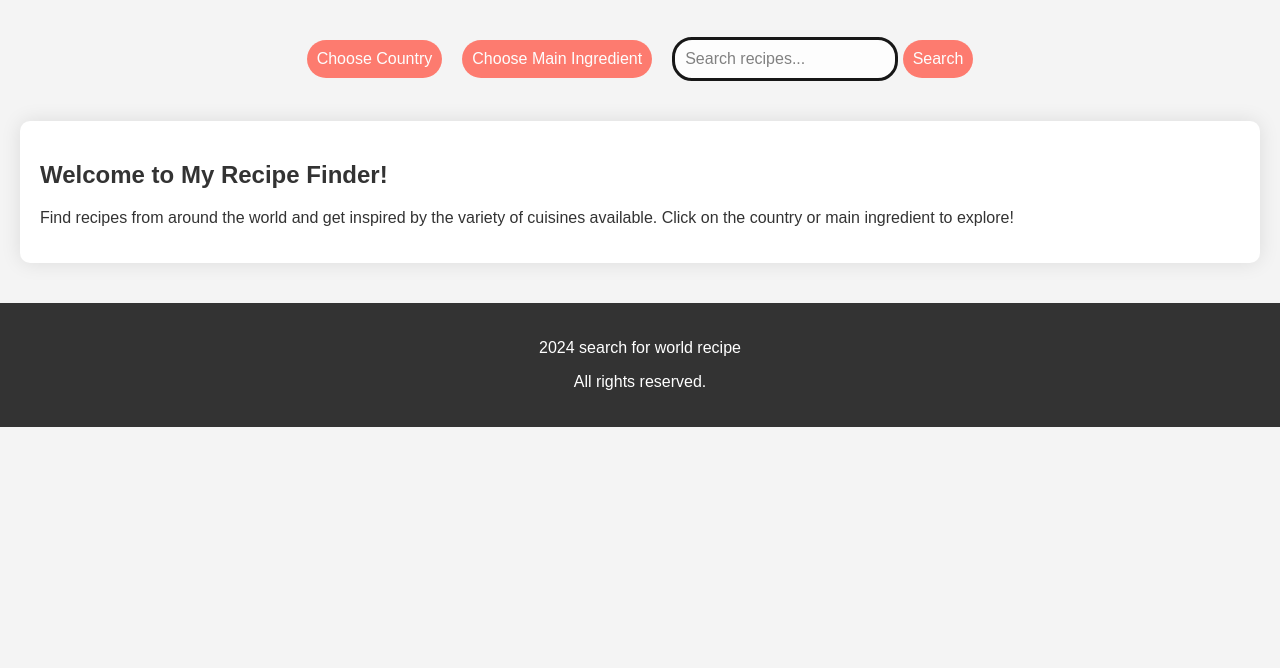
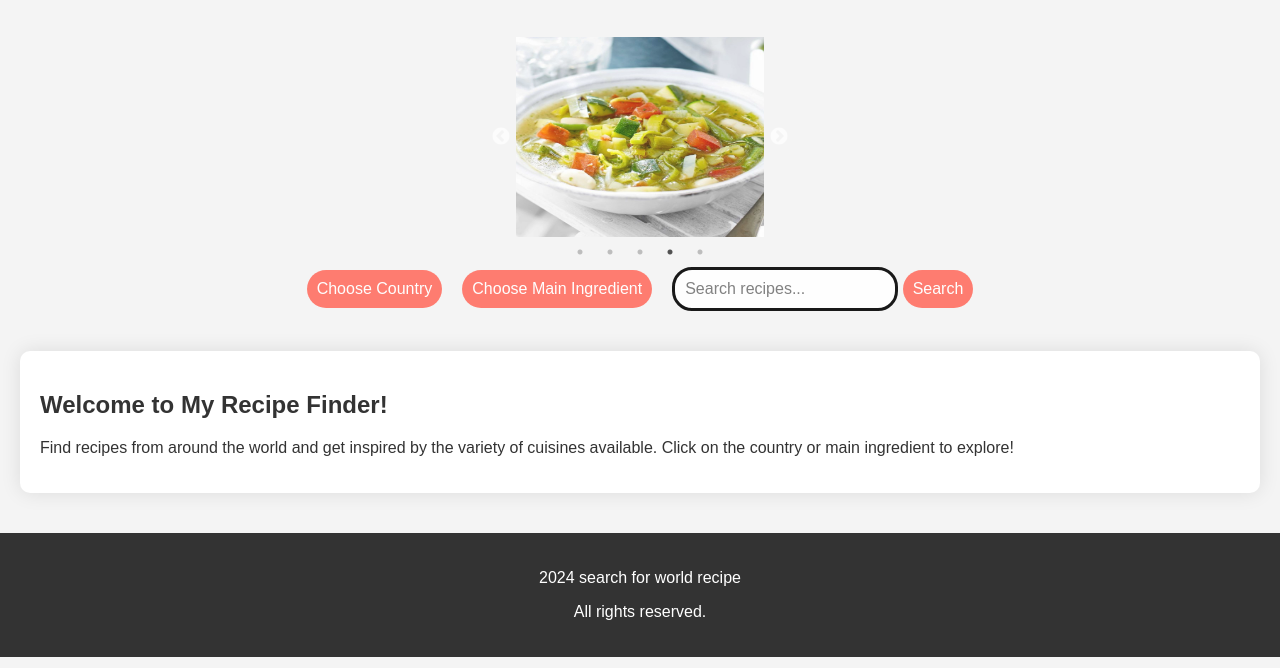
Before and after one commit to wakuwakuJINI/web, a plain HTML site: page index.html in a window 1280 px wide. Shown: the part 132-800 px from the top of the page. Drawn offline with nearby package versions, Linux system fonts and the light colour scheme; no server answers.

Commit message:
슬라이드추가

```diff
--- a/index.html
+++ b/index.html
@@ -1,15 +1,26 @@
 <!DOCTYPE html>
 <html lang="en">
   <head>
-    <meta charset="UTF-8">
-    <meta name="viewport" content="width=device-width, initial-scale=1.0">
+    <meta charset="UTF-8" />
+    <meta name="viewport" content="width=device-width, initial-scale=1.0" />
     <title>My Recipe Finder</title>
-    <link rel="stylesheet" href="styles.css">
+
+    <link rel="stylesheet" href="styles.css" />
     <script src="https://code.jquery.com/jquery-3.7.1.js" integrity="sha256-eKhayi8LEQwp4NKxN+CfCh+3qOVUtJn3QNZ0TciWLP4=" crossorigin="anonymous"></script>
+    <link rel="stylesheet" type="text/css" href="https://cdnjs.cloudflare.com/ajax/libs/slick-carousel/1.8.1/slick.min.css" />
+    <link rel="stylesheet" type="text/css" href="https://cdnjs.cloudflare.com/ajax/libs/slick-carousel/1.8.1/slick-theme.min.css" />
   </head>
   <body>
     <header>
+      <script type="text/javascript" src="https://cdn.jsdelivr.net/npm/slick-carousel@1.8.1/slick/slick.min.js"></script>
       <h1>My Recipe Finder</h1>
+      <div class="slide">
+        <img src="IMG/1.jpg" alt="이미지1" />
+        <img src="IMG/2.jpg" alt="이미지2" />
+        <img src="IMG/3.jpg" alt="이미지3" />
+        <img src="IMG/4.jpg" alt="이미지4" />
+        <img src="IMG/5.jpg" alt="이미지5" />
+      </div>
       <nav>
         <div class="dropdown">
           <button class="dropbtn">Choose Country</button>
@@ -20,9 +31,22 @@
           <div id="ingredient-list" class="dropdown-content"></div>
         </div>
         <div class="search-bar">
-                <input type="text" id="search-input" placeholder="Search recipes...">
+          <input type="text" id="search-input" placeholder="Search recipes..." />
           <button id="search-button">Search</button>
         </div>
+
+        <script>
+          $(document).ready(() => {
+            $(".slide").slick({
+              infinite: true,
+              dots: true,
+              slidesToShow: 1,
+              autoplay: true,
+              autoplaySpeed: 1000,
+              centerMode: false,
+            });
+          });
+        </script>
       </nav>
     </header>
 
--- a/script.js
+++ b/script.js
@@ -1,40 +1,51 @@
 // 페이지 로드 후 실행
-document.addEventListener('DOMContentLoaded', () => {
-    loadCountries();         // 나라 목록 불러오기
-    loadMainIngredients();   // 메인 재료 목록 불러오기
-    loadRandomRecipes();     // 랜덤 음식 불러오기
+$(document).ready(() => {
+  $(".slide").slick({
+    infinite: true,
+    dots: true,
+    slidesToShow: 1,
+    autoplay: true,
+    autoplaySpeed: 1000,
+    centerMode: false,
+  });
+});
+
+document.addEventListener("DOMContentLoaded", () => {
+  loadCountries(); // 나라 목록 불러오기
+  loadMainIngredients(); // 메인 재료 목록 불러오기
+  loadRandomRecipes(); // 랜덤 음식 불러오기
 
   // 나라 선택 시 해당 나라의 음식 목록 불러오기
-    document.getElementById('country-list').addEventListener('click', (e) => {
-        if (e.target.tagName === 'A') {
+  document.getElementById("country-list").addEventListener("click", (e) => {
+    if (e.target.tagName === "A") {
       loadRecipesByCountry(e.target.innerText);
     }
   });
 
   // 메인 재료 선택 시 해당 재료의 음식 목록 불러오기
-    document.getElementById('ingredient-list').addEventListener('click', (e) => {
-        if (e.target.tagName === 'A') {
+  document.getElementById("ingredient-list").addEventListener("click", (e) => {
+    if (e.target.tagName === "A") {
       loadRecipesByIngredient(e.target.innerText);
     }
   });
 
   // 검색 버튼 클릭 시 검색어와 일치하는 음식 불러오기
-    document.getElementById('search-button').addEventListener('click', () => {
-        const query = document.getElementById('search-input').value;
+  document.getElementById("search-button").addEventListener("click", () => {
+    const query = document.getElementById("search-input").value;
     loadRecipesBySearch(query);
   });
 });
 
 // 나라 목록 불러오기
 async function loadCountries() {
-    const res = await fetch('https://www.themealdb.com/api/json/v1/1/list.php?a=list');
+  const res = await fetch("https://www.themealdb.com/api/json/v1/1/list.php?a=list");
   const data = await res.json();
   const countries = data.meals;
 
-    const countryList = document.getElementById('country-list');
-    countries.forEach(country => {
-        const countryLink = document.createElement('a');
-        countryLink.href = '#';
+  const countryList = document.getElementById("country-list");
+  countries.forEach((country) => {
+    const countryLink = document.createElement("a");
+    countryLink.href = "#";
     countryLink.innerText = country.strArea;
     countryList.appendChild(countryLink);
   });
@@ -42,12 +53,12 @@ async function loadCountries() {
 
 // 메인 재료 목록 불러오기
 async function loadMainIngredients() {
-    const mainIngredients = ['Chicken', 'Lamb', 'Beef', 'Pork'];
-    const ingredientList = document.getElementById('ingredient-list');
+  const mainIngredients = ["Chicken", "Lamb", "Beef", "Pork"];
+  const ingredientList = document.getElementById("ingredient-list");
 
-    mainIngredients.forEach(ingredient => {
-        const ingredientLink = document.createElement('a');
-        ingredientLink.href = '#';
+  mainIngredients.forEach((ingredient) => {
+    const ingredientLink = document.createElement("a");
+    ingredientLink.href = "#";
     ingredientLink.innerText = ingredient;
     ingredientList.appendChild(ingredientLink);
   });
@@ -55,23 +66,23 @@ async function loadMainIngredients() {
 
 // 랜덤음식 불러오기
 async function loadRandomRecipes() {
-    const container = document.querySelector('.random-recipes');
-    container.innerHTML = '';  // 이전 내용 지우기
+  const container = document.querySelector(".random-recipes");
+  container.innerHTML = ""; // 이전 내용 지우기
 
   for (let i = 0; i <= 20; i++) {
-        const res = await fetch('https://www.themealdb.com/api/json/v1/1/random.php');
+    const res = await fetch("https://www.themealdb.com/api/json/v1/1/random.php");
     const data = await res.json();
     const meal = data.meals[0];
 
-        const recipeDiv = document.createElement('div');
-        recipeDiv.className = 'recipe-item';
+    const recipeDiv = document.createElement("div");
+    recipeDiv.className = "recipe-item";
 
-        const img = document.createElement('img');
+    const img = document.createElement("img");
     img.src = meal.strMealThumb;
     img.alt = meal.strMeal;
-        img.addEventListener('click', () => displayRecipePage(meal));
+    img.addEventListener("click", () => displayRecipePage(meal));
 
-        const name = document.createElement('p');
+    const name = document.createElement("p");
     name.innerText = meal.strMeal;
 
     recipeDiv.appendChild(img);
@@ -79,7 +90,6 @@ async function loadRandomRecipes() {
     container.appendChild(recipeDiv);
   }
 }
-
 
 // 특정 나라의음식 불러오기
 async function loadRecipesByCountry(country) {
@@ -102,24 +112,23 @@ async function loadRecipesBySearch(query) {
   showRecipes(data.meals);
 }
 
-
 //음식 목록을 표시
 function showRecipes(meals) {
-    const container = document.querySelector('.random-recipes');
-    container.innerHTML = '';  // 이전 내용 지우기
+  const container = document.querySelector(".random-recipes");
+  container.innerHTML = ""; // 이전 내용 지우기
 
-    meals.forEach(meal => {
-        const recipeDiv = document.createElement('div');
-        recipeDiv.className = 'recipe-item';
+  meals.forEach((meal) => {
+    const recipeDiv = document.createElement("div");
+    recipeDiv.className = "recipe-item";
 
-        const img = document.createElement('img');
+    const img = document.createElement("img");
     img.src = meal.strMealThumb;
     img.alt = meal.strMeal;
-        img.addEventListener('click', () => {
-            displayRecipePage(meal);  // 이미지 클릭시, 새로운페이지에 세부내용 나오게한다.
+    img.addEventListener("click", () => {
+      displayRecipePage(meal); // 이미지 클릭시, 새로운페이지에 세부내용 나오게한다.
     });
 
-        const name = document.createElement('p');
+    const name = document.createElement("p");
     name.innerText = meal.strMeal;
 
     recipeDiv.appendChild(img);
--- a/styles.css
+++ b/styles.css
@@ -16,13 +16,18 @@ header {
   position: relative;
 }
 
-
 header h1 {
   color: #fff;
-    font-size :60px
-
+  font-size: 60px;
 }
-
+.slide {
+  width: 20%;
+  margin: 0 auto;
+}
+.slide img {
+  width: 300px;
+  height: 200px;
+}
 nav {
   display: flex;
   justify-content: center;
@@ -30,12 +35,14 @@ nav {
   margin-top: 20px;
 }
 
-.dropdown, .search-bar {
+.dropdown,
+.search-bar {
   margin: 0 10px;
   position: relative;
 }
 
-.dropbtn, #search-button {
+.dropbtn,
+#search-button {
   padding: 10px;
   font-size: 16px;
   border-radius: 20px;
@@ -45,9 +52,8 @@ nav {
   cursor: pointer;
 }
 
-
 .dropdown-content {
-    display:none;
+  display: none;
   position: absolute;
   background-color: #e48989;
   min-width: 400px;
@@ -64,7 +70,7 @@ nav {
   color: #fff8f8;
   padding: 12px 16px;
   text-decoration: none;
-    display:inline-block;
+  display: inline-block;
   text-align: left;
 }
 
@@ -79,7 +85,6 @@ nav {
   font-size: 16px;
   width: 200px;
   border-radius: 20px;
-
 }
 
 #search-button:hover {
@@ -118,15 +123,15 @@ nav {
 }
 
 .recipe-container {
-    display:flex;
+  display: flex;
   align-items: center;
-    flex-direction:column;
+  flex-direction: column;
   justify-content: space-between;
   margin-top: 20px;
-
 }
 
-.left-container, .right-container {
+.left-container,
+.right-container {
   flex: 1;
   margin: 10px;
 }
@@ -146,10 +151,9 @@ nav {
   padding-top: 20px;
 }
 
-
-footer{
+footer {
   background-color: #333;
-    color:#fff;
+  color: #fff;
   padding: 20px;
   text-align: center;
   margin-top: 40px;
@@ -161,7 +165,8 @@ footer{
     flex-direction: column;
   }
 
-    .left-container, .right-container {
+  .left-container,
+  .right-container {
     border: none;
     padding: 0;
   }
```
Also changed, not shown: IMG/1.jpg (added), IMG/2.jpg (added), IMG/3.jpg (added), IMG/4.jpg (added), IMG/5.jpg (added). Lines whose indentation alone changed are shown as unchanged.
